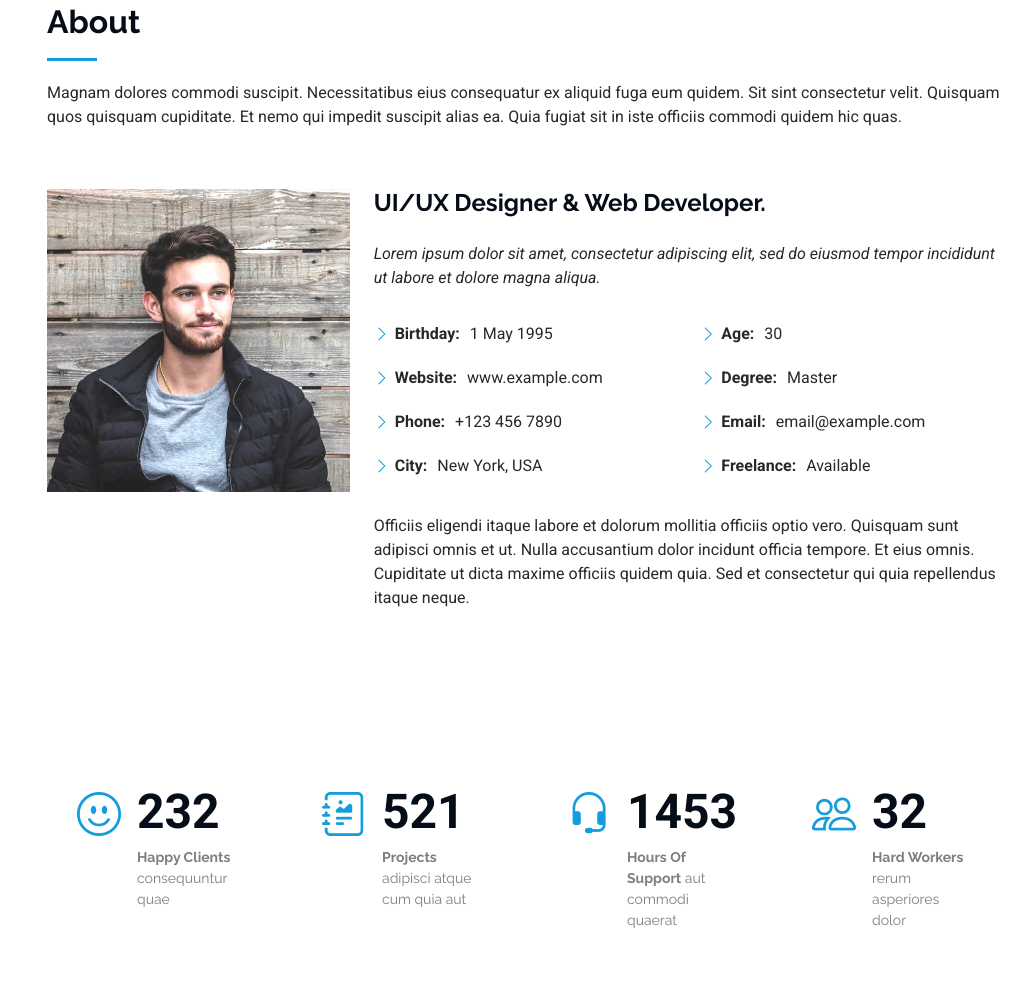
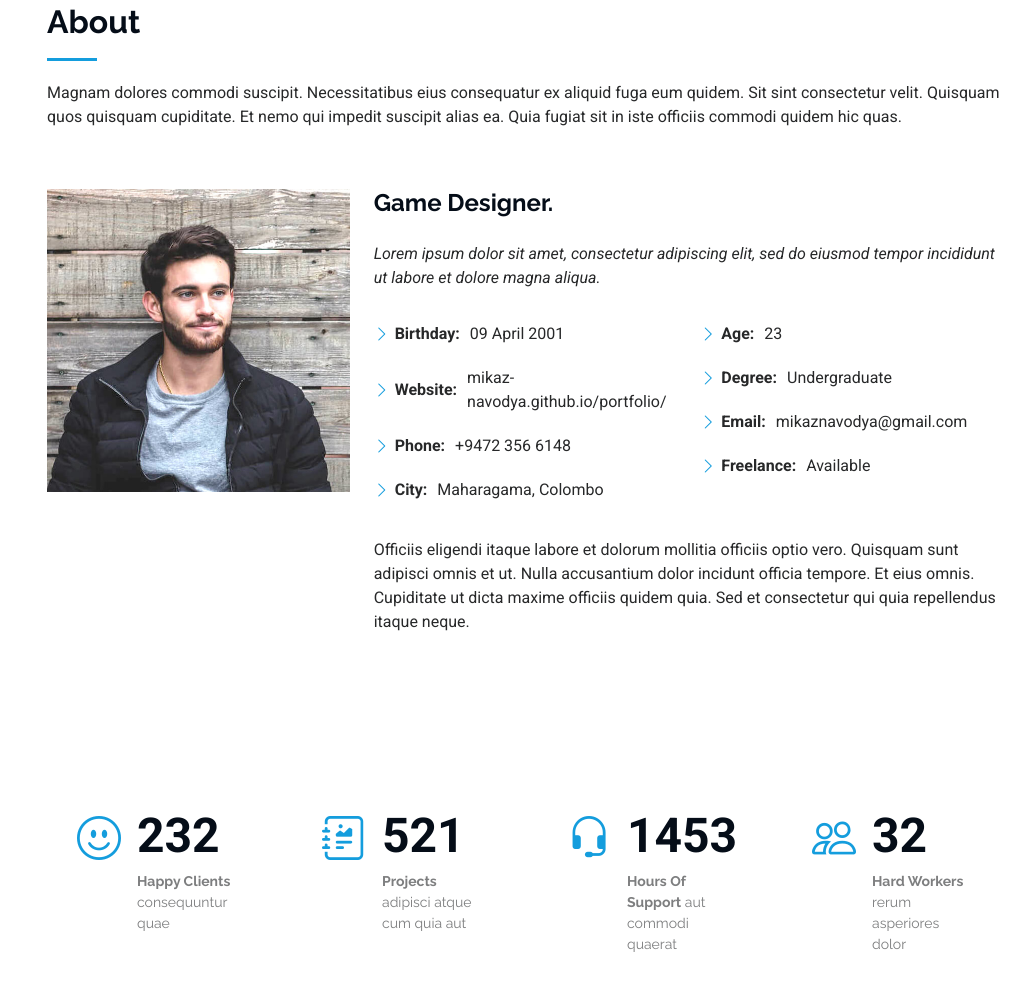
Before and after one commit to Mikaz-Navodya/portfolio, a plain HTML site: page index.html in a window 1280 px wide. Shown: the part 857-1846 px from the top of the page, without its empty margins (265-1280 px from the left). Drawn offline with Linux system fonts and the light colour scheme.

Commit message:
UPDATE 2

```diff
--- a/index.html
+++ b/index.html
@@ -119,7 +119,8 @@
             <img src="assets/img/my-profile-img.jpg" class="img-fluid" alt="">
           </div>
           <div class="col-lg-8 content">
-            <h2>UI/UX Designer &amp; Web Developer.</h2>
+          <h2>Game Designer.</h2>
+         <!--   <h2>UI/UX Designer &amp; Web Developer.</h2>-->
             <p class="fst-italic py-3">
               Lorem ipsum dolor sit amet, consectetur adipiscing elit, sed do eiusmod tempor incididunt ut labore et dolore
               magna aliqua.
@@ -127,17 +128,17 @@
             <div class="row">
               <div class="col-lg-6">
                 <ul>
-                  <li><i class="bi bi-chevron-right"></i> <strong>Birthday:</strong> <span>1 May 1995</span></li>
-                  <li><i class="bi bi-chevron-right"></i> <strong>Website:</strong> <span>www.example.com</span></li>
-                  <li><i class="bi bi-chevron-right"></i> <strong>Phone:</strong> <span>+123 456 7890</span></li>
-                  <li><i class="bi bi-chevron-right"></i> <strong>City:</strong> <span>New York, USA</span></li>
+                  <li><i class="bi bi-chevron-right"></i> <strong>Birthday:</strong> <span>09 April 2001</span></li>
+                  <li><i class="bi bi-chevron-right"></i> <strong>Website:</strong> <span>mikaz-navodya.github.io/portfolio/</span></li>
+                  <li><i class="bi bi-chevron-right"></i> <strong>Phone:</strong> <span>+9472 356 6148</span></li>
+                  <li><i class="bi bi-chevron-right"></i> <strong>City:</strong> <span>Maharagama, Colombo</span></li>
                 </ul>
               </div>
               <div class="col-lg-6">
                 <ul>
-                  <li><i class="bi bi-chevron-right"></i> <strong>Age:</strong> <span>30</span></li>
-                  <li><i class="bi bi-chevron-right"></i> <strong>Degree:</strong> <span>Master</span></li>
-                  <li><i class="bi bi-chevron-right"></i> <strong>Email:</strong> <span>email@example.com</span></li>
+                  <li><i class="bi bi-chevron-right"></i> <strong>Age:</strong> <span>23</span></li>
+                  <li><i class="bi bi-chevron-right"></i> <strong>Degree:</strong> <span>Undergraduate </span></li>
+                  <li><i class="bi bi-chevron-right"></i> <strong>Email:</strong> <span>mikaznavodya@gmail.com</span></li>
                   <li><i class="bi bi-chevron-right"></i> <strong>Freelance:</strong> <span>Available</span></li>
                 </ul>
               </div>
```
